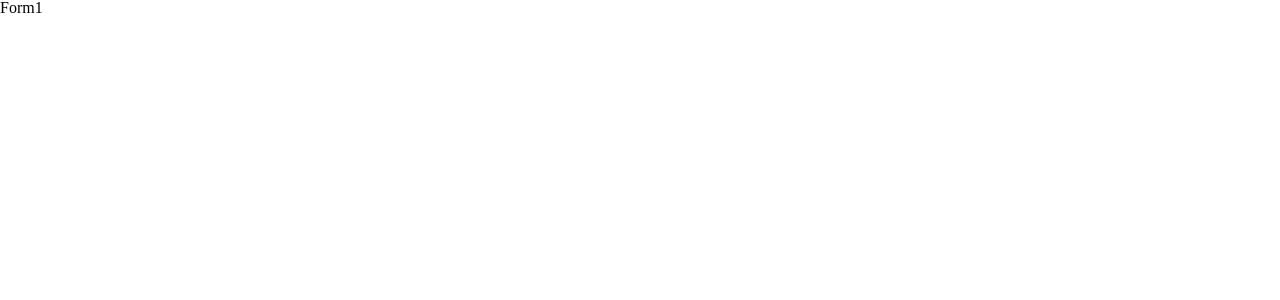
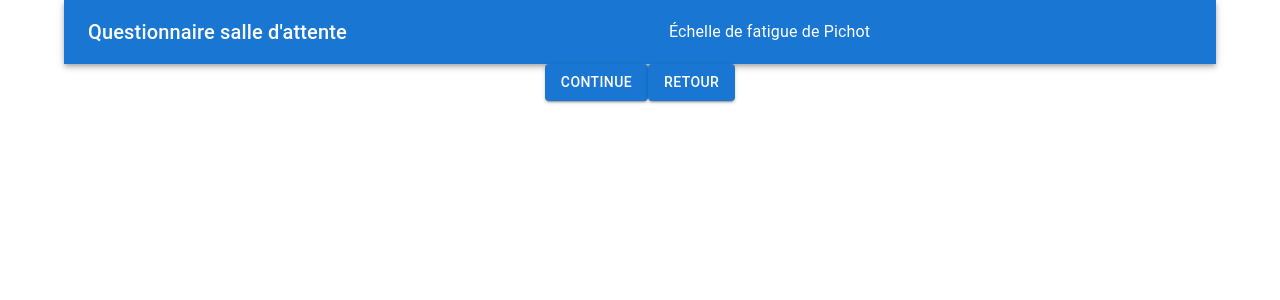
Before and after one commit to florestephan/app_attias, a React app: page / in a window 1280 px wide. Both pictures are taken after a click on the button "CONTINUE". Shown: the top 300 px of the page. Built offline with nearby package versions, Linux system fonts and the light colour scheme.

Commit message:
Form1 - in progress

```diff
--- a/src/components/Form1/index.js
+++ b/src/components/Form1/index.js
@@ -1,12 +1,67 @@
 import * as React from "react";
 import './styles.scss';
-import FormItem from "../FormItem";
+import {
+  TextField,
+  Typography,
+  Toolbar,
+  AppBar,
+  Button,
+  Radio,
+  RadioGroup,
+  FormControlLabel,
+  FormControl,
+  FormLabel,
+  Container,
+  Box
+} from '@mui/material/';
 
-const FormChoice = (props) => (
-  <div className={"form"}>
-    <a href={""}><h1>Questionnaire numéro {props.id}</h1></a>
-  </div>
-);
+class Form1 extends React.Component {
+
+  continue = e => {
+    e.preventDefault();
+    this.props.nextstep();
+  };
+
+  back = e => {
+    e.preventDefault();
+    this.props.backstep();
+  };
 
 
-export default FormChoice
+  render() {
+    return (
+      <Container>
+        <header>
+          <AppBar position="static">
+            <Toolbar>
+              <Typography variant="h6" component="div" sx={{flexGrow: 1}}>
+                Questionnaire salle d'attente
+              </Typography>
+              <Typography component="div" sx={{flexGrow: 1}}>
+                Échelle de fatigue de Pichot
+              </Typography>
+            </Toolbar>
+          </AppBar>
+        </header>
+
+        <Box textAlign='center'>
+          <Button
+            color="primary"
+            variant="contained"
+            onClick={this.continue}
+          >Continue
+          </Button>
+
+          <Button
+            color="primary"
+            variant="contained"
+            onClick={this.back}
+          >Retour
+          </Button>
+        </Box>
+      </Container>
+    );
+  }
+}
+
+export default Form1
--- a/src/components/FormContainer/index.js
+++ b/src/components/FormContainer/index.js
@@ -1,6 +1,7 @@
 import * as React from "react";
 import './styles.scss';
 import FormGeneral from "../FormGeneral";
+import Form1 from "../Form1";
 
 
 class FormContainer extends React.Component {
@@ -35,6 +36,13 @@ class FormContainer extends React.Component {
     const {step} = this.state;
     this.setState({
       step: step + 1
+    });
+  };
+
+  backStep = () => {
+    const {step} = this.state;
+    this.setState({
+      step: step - 1
     });
   };
 
@@ -82,7 +90,9 @@ class FormContainer extends React.Component {
           <FormGeneral nextstep={this.nextStep} handleChange={this.handleChange} values={values}/>
         );
       case 2:
-        return (<h1>Form1</h1>);
+        return (
+          <Form1 nexstep={this.nextStep} backstep={this.backStep} handleChange={this.handleChange} values={values}/>
+        );
 
       case 3:
         return (<h1>Form2</h1>);
--- a/src/components/FormGeneral/index.js
+++ b/src/components/FormGeneral/index.js
@@ -11,7 +11,8 @@ import {
   FormControlLabel,
   FormControl,
   FormLabel,
-  Container
+  Container,
+  Box
 } from '@mui/material/';
 
 
@@ -20,8 +21,6 @@ class FormGeneral extends React.Component {
   continue = e => {
     e.preventDefault();
     this.props.nextstep()
-    console.log(Object.keys(this.props.values))
-    console.log(Object.values(this.props.values))
   };
 
   render() {
@@ -45,12 +44,12 @@ class FormGeneral extends React.Component {
             </AppBar>
           </header>
 
-
           <TextField
             placeholder="Nom de famille"
             type="text"
             name="nom_de_famille"
             onChange={handleChange('nom_de_famille')}
+            defaultValue={values.nom_de_famille}
             margin="normal"
             fullWidth
           />
@@ -61,6 +60,7 @@ class FormGeneral extends React.Component {
             type="text"
             name="prenom"
             onChange={handleChange('prenom')}
+            defaultValue={values.prenom}
             margin="normal"
             fullWidth
           />
@@ -71,20 +71,23 @@ class FormGeneral extends React.Component {
             type="date"
             name="date_de_naissance"
             onChange={handleChange('date_de_naissance')}
+            defaultValue={values.date_de_naissance}
             margin="normal"
             fullWidth
           />
 
-          <br/>
+          <br/><br/>
           <FormLabel component="legend">Sexe</FormLabel>
-          <RadioGroup row aria-label="sexe" name="row-radio-buttons-group" onChange={handleChange('sexe')}>
+          <RadioGroup row aria-label="sexe" name="row-radio-buttons-group" onChange={handleChange('sexe')}
+                      defaultValue={values.sexe}>
             <FormControlLabel value="femme" control={<Radio/>} label="Femme"/>
             <FormControlLabel value="homme" control={<Radio/>} label="Homme"/>
           </RadioGroup>
           <br/>
 
           <FormLabel component="legend">Vous êtes fumeur/fumeuse ?</FormLabel>
-          <RadioGroup row aria-label="tabac" name="row-radio-buttons-group" onChange={handleChange('tabac')}>
+          <RadioGroup row aria-label="tabac" name="row-radio-buttons-group" onChange={handleChange('tabac')}
+                      defaultValue={values.tabac}>
             <FormControlLabel value="oui" control={<Radio/>} label="Oui"/>
             <FormControlLabel value="non" control={<Radio/>} label="Non"/>
           </RadioGroup>
@@ -92,24 +95,26 @@ class FormGeneral extends React.Component {
 
           <FormLabel component="legend">Dormez-vous seul(e) ?</FormLabel>
           <RadioGroup row aria-label="dormir_seul" name="row-radio-buttons-group"
-                      onChange={handleChange('dormir_seul')}>
+                      onChange={handleChange('dormir_seul')} defaultValue={values.dormir_seul}>
             <FormControlLabel value="oui" control={<Radio/>} label="Oui"/>
             <FormControlLabel value="non" control={<Radio/>} label="Non"/>
           </RadioGroup>
-          <br/>
+
 
           <TextField
             placeholder="Profession "
             type="text"
             name="job"
             onChange={handleChange('job')}
+            defaultValue={values.job}
             margin="normal"
             fullWidth
           />
-          <br/>
+          <br/><br/>
 
           <FormLabel component="legend">Ronflement ?</FormLabel>
-          <RadioGroup row aria-label="ronflement" name="row-radio-buttons-group" onChange={handleChange('ronflement')}>
+          <RadioGroup row aria-label="ronflement" name="row-radio-buttons-group"
+                      onChange={handleChange('ronflement')} defaultValue={values.ronflement}>
             <FormControlLabel value="oui" control={<Radio/>} label="Oui"/>
             <FormControlLabel value="non" control={<Radio/>} label="Non"/>
           </RadioGroup>
@@ -118,7 +123,7 @@ class FormGeneral extends React.Component {
 
           <FormLabel component="legend">Maux de tête le matin ?</FormLabel>
           <RadioGroup row aria-label="maux_de_tete" name="row-radio-buttons-group"
-                      onChange={handleChange('maux_de_tete')}>
+                      onChange={handleChange('maux_de_tete')} defaultValue={values.maux_de_tete}>
             <FormControlLabel value="oui" control={<Radio/>} label="Oui"/>
             <FormControlLabel value="non" control={<Radio/>} label="Non"/>
           </RadioGroup>
@@ -128,25 +133,26 @@ class FormGeneral extends React.Component {
           <FormLabel component="legend">Avez-vous ressenti ou vous a–t-on rapporté que vous faites des pauses
             respiratoires la nuit ? </FormLabel>
           <RadioGroup row aria-label="pause_respiratoire" name="row-radio-buttons-group"
-                      onChange={handleChange('pause_respiratoire')}>
+                      onChange={handleChange('pause_respiratoire')} defaultValue={values.pause_respiratoire}>
             <FormControlLabel value="oui" control={<Radio/>} label="Oui"/>
             <FormControlLabel value="non" control={<Radio/>} label="Non"/>
           </RadioGroup>
-          <br/>
 
           <TextField
             placeholder="Combien de fois allez vous uriner la nuit ?"
             type="number"
             name="uriner_nuit"
             onChange={handleChange('uriner_nuit')}
+            defaultValue={values.uriner_nuit}
             margin="normal"
             fullWidth
           />
           <br/>
+          <br/>
 
           <FormLabel component="legend">Avez-vous des problèmes de concentration/ de mémoire la journée ?</FormLabel>
           <RadioGroup row aria-label="probleme_memoire" name="row-radio-buttons-group"
-                      onChange={handleChange('probleme_memoire')}>
+                      onChange={handleChange('probleme_memoire')} defaultValue={values.probleme_memoire}>
             <FormControlLabel value="oui" control={<Radio/>} label="Oui"/>
             <FormControlLabel value="non" control={<Radio/>} label="Non"/>
           </RadioGroup>
@@ -155,7 +161,7 @@ class FormGeneral extends React.Component {
 
           <FormLabel component="legend">Etes vous irritable la journée ? </FormLabel>
           <RadioGroup row aria-label="irritable" name="row-radio-buttons-group"
-                      onChange={handleChange('irritable')}>
+                      onChange={handleChange('irritable')} defaultValue={values.irritable}>
             <FormControlLabel value="oui" control={<Radio/>} label="Oui"/>
             <FormControlLabel value="non" control={<Radio/>} label="Non"/>
           </RadioGroup>
@@ -164,7 +170,7 @@ class FormGeneral extends React.Component {
 
           <FormLabel component="legend">Considérez vous que votre sommeil est réparateur ?</FormLabel>
           <RadioGroup row aria-label="sommeil_reparateur" name="row-radio-buttons-group"
-                      onChange={handleChange('sommeil_reparateur')}>
+                      onChange={handleChange('sommeil_reparateur')} defaultValue={values.sommeil_reparateur}>
             <FormControlLabel value="oui" control={<Radio/>} label="Oui"/>
             <FormControlLabel value="non" control={<Radio/>} label="Non"/>
           </RadioGroup>
@@ -173,7 +179,7 @@ class FormGeneral extends React.Component {
 
           <FormLabel component="legend">Avez-vous de la somnolence au volant ?</FormLabel>
           <RadioGroup row aria-label="somnolance_volant" name="row-radio-buttons-group"
-                      onChange={handleChange('somnolance_volant')}>
+                      onChange={handleChange('somnolance_volant')} defaultValue={values.somnolance_volant}>
             <FormControlLabel value="oui" control={<Radio/>} label="Oui"/>
             <FormControlLabel value="non" control={<Radio/>} label="Non"/>
           </RadioGroup>
@@ -183,21 +189,24 @@ class FormGeneral extends React.Component {
           <FormLabel component="legend">Avez-vous eu un accident lié à un endormissement au volant
             ?</FormLabel>
           <RadioGroup row aria-label="accident_endormissement_volant" name="row-radio-buttons-group"
-                      onChange={handleChange('accident_endormissement_volant')}>
+                      onChange={handleChange('accident_endormissement_volant')}
+                      defaultValue={values.accident_endormissement_volant}>
             <FormControlLabel value="oui" control={<Radio/>} label="Oui"/>
             <FormControlLabel value="non" control={<Radio/>} label="Non"/>
           </RadioGroup>
 
+          <Box textAlign='center'>
+            <Button
+              color="primary"
+              variant="contained"
+              onClick={this.continue}
+            >Continue
+            </Button>
 
-          <Button
-            color="primary"
-            variant="contained"
-            onClick={this.continue}
-          >Continue
-          </Button>
+          </Box>
+
         </form>
       </Container>
-
     );
   }
 }
```
Also changed, not shown: src/styles/index.scss (line endings or trailing spaces).
